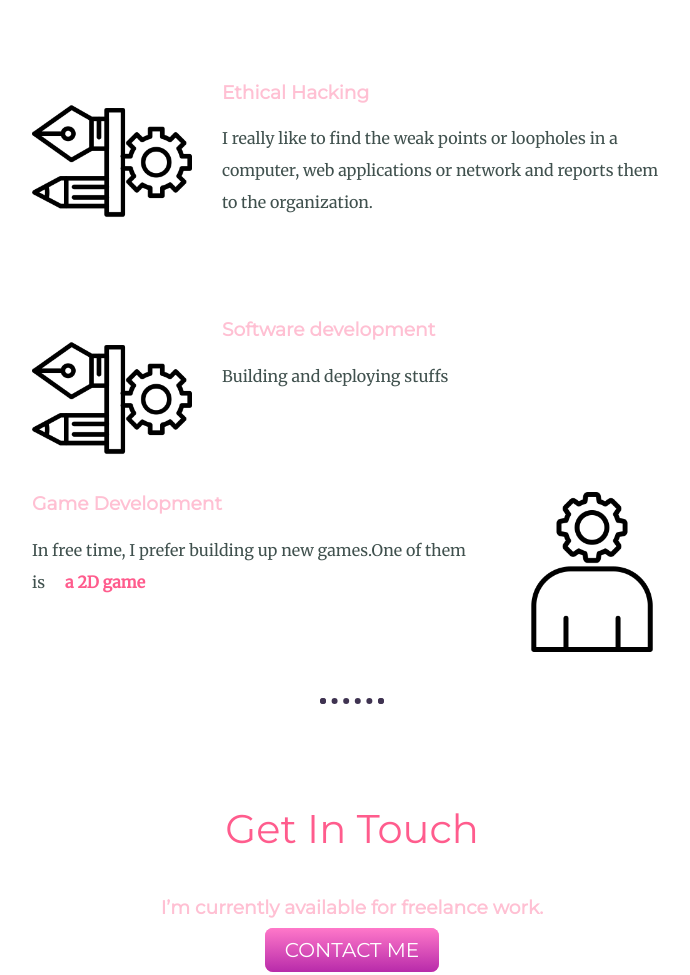
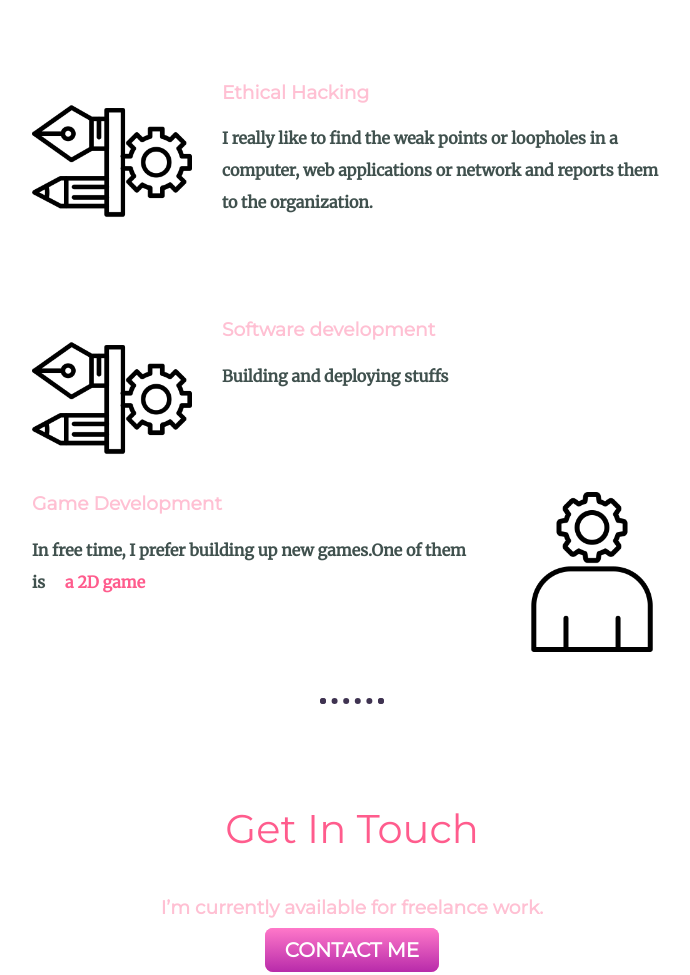
Before and after one commit to jullay003/MyPortfolio, a plain HTML site: page index.html in a window 1280 px wide. Shown: the part 1760-2735 px from the top of the page, without its empty margins (288-978 px from the left). Drawn offline with Linux system fonts and the light colour scheme.

Commit message:
Update index.html

```diff
--- a/index.html
+++ b/index.html
@@ -30,24 +30,24 @@
          <div class="skill-row">
            <img class="tool"src="skill1.png" alt="skill pic1">
            <h3>Ethical Hacking</h3>
-           <p>I really like to find the weak points or loopholes in a computer, web applications or network and reports them to the organization.</p>
+           <p><b>I really like to find the weak points or loopholes in a computer, web applications or network and reports them to the organization.</b></p>
          </div>
          <div class="skill-row">
             <img class="tool"src="skill1.png" alt="skill pic1">
            <h3>Software development</h3>
-           <p>Building and deploying stuffs</p>
+           <p><b>Building and deploying stuffs<b></p>
          </div>
          <div class="skill-row">
            <img class="machine" src="skill2.png" alt="skill pic2">
            <h3>Game Development</h3>
-           <p>In free time, I prefer building up new games.One of them is<a href="https://play.unity.com/mg/other/webgl2-cv"><b>a 2D game</b></a></p>
+           <p><b>In free time, I prefer building up new games.One of them is</b><a href="https://play.unity.com/mg/other/webgl2-cv"><b>a 2D game</b></a></p>
 
          </div>
        </div>
        <hr>
        <div class="contact-me">
          <h2>Get In Touch</h2>
-         <h3>I’m currently available for freelance work.</h3>
+         <h3><b>I’m currently available for freelance work.</b></h3>
           <a class="btn" href="mailto:name@email.com">CONTACT ME</a>
        </div>
      </div>
```
